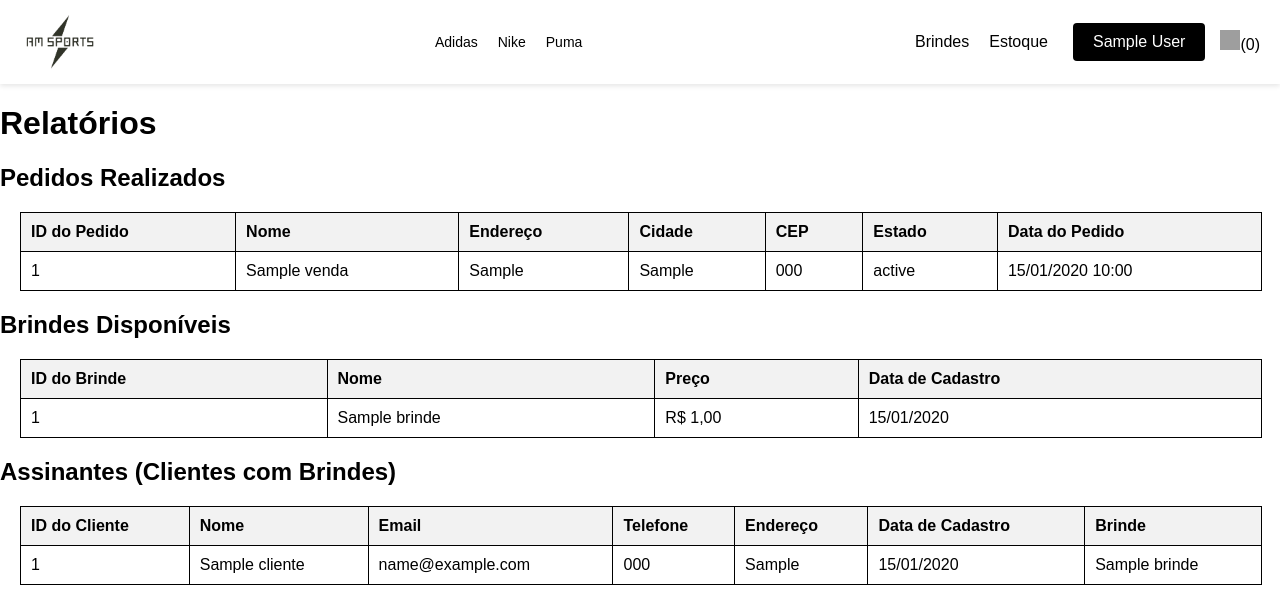
After one commit to Camilaronzzani/TCC-2, a PHP site: page /relatorios.php in a window 1280 px wide. The commit adds this page. Shown: the top 589 px of the page. Run offline with PHP 8.4, Linux system fonts and the light colour scheme; the visitor is signed in with stand-in values (Sample User, id 1); tables that the repository leaves empty hold one stand-in row (values such as "Sample post"); grey boxes are pictures that could not be loaded.

Commit message:
feito relatorio e ajuste brinde

```diff
--- a/nav.php
+++ b/nav.php
@@ -21,8 +21,13 @@
         <div class="dropdown-content">
           <a href="logout.php">Logout</a>
           <a href="meus_pedidos.php">Meus Pedidos</a>
+
+          <?php if ($_SESSION['id_cliente'] == 1): ?>
+            <a href="relatorios.php">Relatórios</a>
+          <?php endif; ?>
         </div>
       </div>
+
     <?php } else { ?>
       <a href="login.php">Entrar</a>
     <?php } ?>
@@ -31,7 +36,6 @@
 </nav>
 
 <script>
-
   // Carrega o carrinho do localStorage ou inicializa como um array vazio
   function carregarCarrinho() {
     const carrinho = localStorage.getItem('carrinho');
--- /dev/null
+++ b/relatorios.php
@@ -0,0 +1,135 @@
+<?php
+session_start();
+include 'conexao.php';
+
+if (!isset($_SESSION['id_cliente']) || $_SESSION['id_cliente'] != 1) {
+    header('Location: login.php');
+    exit();
+}
+
+$stmt_pedidos = $pdo->prepare("SELECT * FROM tb_vendas");
+$stmt_pedidos->execute();
+$pedidos = $stmt_pedidos->fetchAll(PDO::FETCH_ASSOC);
+
+$stmt_brindes = $pdo->prepare("SELECT * FROM tb_brindes");
+$stmt_brindes->execute();
+$brindes = $stmt_brindes->fetchAll(PDO::FETCH_ASSOC);
+
+$stmt_assinantes = $pdo->prepare("SELECT * FROM tb_clientes WHERE id_brinde IS NOT NULL");
+$stmt_assinantes->execute();
+$assinantes = $stmt_assinantes->fetchAll(PDO::FETCH_ASSOC);
+?>
+
+<!DOCTYPE html>
+<html lang="pt-BR">
+
+<head>
+    <meta charset="UTF-8">
+    <meta name="viewport" content="width=device-width, initial-scale=1.0">
+    <link rel="stylesheet" href="css/style.css">
+    <title>Relatórios</title>
+</head>
+
+<body>
+
+    <header>
+        <!-- Navbar -->
+        <?php include "nav.php"; ?>
+    </header>
+
+    <main class="p-6 bg-gray-100">
+        <h1 class="text-3xl font-bold mb-6">Relatórios</h1>
+
+        <h2 class="text-2xl font-semibold mb-4">Pedidos Realizados</h2>
+        <table class="min-w-full table-auto bg-white border border-gray-300 rounded-lg shadow-md mb-6">
+            <thead class="bg-gray-200">
+                <tr>
+                    <th class="px-4 py-2 text-left">ID do Pedido</th>
+                    <th class="px-4 py-2 text-left">Nome</th>
+                    <th class="px-4 py-2 text-left">Endereço</th>
+                    <th class="px-4 py-2 text-left">Cidade</th>
+                    <th class="px-4 py-2 text-left">CEP</th>
+                    <th class="px-4 py-2 text-left">Estado</th>
+                    <th class="px-4 py-2 text-left">Data do Pedido</th>
+                </tr>
+            </thead>
+            <tbody>
+                <?php foreach ($pedidos as $pedido): ?>
+                    <tr class="border-t hover:bg-gray-50">
+                        <td class="px-4 py-2"><?php echo $pedido['id_venda']; ?></td>
+                        <td class="px-4 py-2"><?php echo htmlspecialchars(html_entity_decode($pedido['nome']), ENT_QUOTES, 'UTF-8'); ?></td>
+                        <td class="px-4 py-2"><?php echo htmlspecialchars(html_entity_decode($pedido['endereco']), ENT_QUOTES, 'UTF-8'); ?></td>
+                        <td class="px-4 py-2"><?php echo htmlspecialchars(html_entity_decode($pedido['cidade']), ENT_QUOTES, 'UTF-8'); ?></td>
+                        <td class="px-4 py-2"><?php echo htmlspecialchars($pedido['cep'], ENT_QUOTES, 'UTF-8'); ?></td>
+                        <td class="px-4 py-2"><?php echo htmlspecialchars(html_entity_decode($pedido['estado']), ENT_QUOTES, 'UTF-8'); ?></td>
+                        <td class="px-4 py-2"><?php echo date('d/m/Y H:i', strtotime($pedido['data_venda'])); ?></td>
+                    </tr>
+                <?php endforeach; ?>
+            </tbody>
+        </table>
+
+        <h2 class="text-2xl font-semibold mb-4">Brindes Disponíveis</h2>
+        <table class="min-w-full table-auto bg-white border border-gray-300 rounded-lg shadow-md mb-6">
+            <thead class="bg-gray-200">
+                <tr>
+                    <th class="px-4 py-2 text-left">ID do Brinde</th>
+                    <th class="px-4 py-2 text-left">Nome</th>
+                    <th class="px-4 py-2 text-left">Preço</th>
+                    <th class="px-4 py-2 text-left">Data de Cadastro</th>
+                </tr>
+            </thead>
+            <tbody>
+                <?php foreach ($brindes as $brinde): ?>
+                    <tr class="border-t hover:bg-gray-50">
+                        <td class="px-4 py-2"><?php echo $brinde['id_brinde']; ?></td>
+                        <td class="px-4 py-2"><?php echo htmlspecialchars($brinde['nome'], ENT_QUOTES, 'UTF-8'); ?></td>
+                        <td class="px-4 py-2"><?php echo 'R$ ' . number_format($brinde['preco'], 2, ',', '.'); ?></td>
+                        <td class="px-4 py-2"><?php echo date('d/m/Y', strtotime($brinde['data_cadastro'])); ?></td>
+                    </tr>
+                <?php endforeach; ?>
+            </tbody>
+        </table>
+
+        <h2 class="text-2xl font-semibold mb-4">Assinantes (Clientes com Brindes)</h2>
+        <table class="min-w-full table-auto bg-white border border-gray-300 rounded-lg shadow-md mb-6">
+            <thead class="bg-gray-200">
+                <tr>
+                    <th class="px-4 py-2 text-left">ID do Cliente</th>
+                    <th class="px-4 py-2 text-left">Nome</th>
+                    <th class="px-4 py-2 text-left">Email</th>
+                    <th class="px-4 py-2 text-left">Telefone</th>
+                    <th class="px-4 py-2 text-left">Endereço</th>
+                    <th class="px-4 py-2 text-left">Data de Cadastro</th>
+                    <th class="px-4 py-2 text-left">Brinde</th>
+                </tr>
+            </thead>
+            <tbody>
+                <?php foreach ($assinantes as $assinante): ?>
+                    <tr class="border-t hover:bg-gray-50">
+                        <td class="px-4 py-2"><?php echo $assinante['id_cliente']; ?></td>
+                        <td class="px-4 py-2"><?php echo htmlspecialchars($assinante['nome'], ENT_QUOTES, 'UTF-8'); ?></td>
+                        <td class="px-4 py-2"><?php echo htmlspecialchars($assinante['email'], ENT_QUOTES, 'UTF-8'); ?></td>
+                        <td class="px-4 py-2"><?php echo htmlspecialchars($assinante['telefone'], ENT_QUOTES, 'UTF-8'); ?></td>
+                        <td class="px-4 py-2"><?php echo htmlspecialchars($assinante['endereco'], ENT_QUOTES, 'UTF-8'); ?></td>
+                        <td class="px-4 py-2"><?php echo date('d/m/Y', strtotime($assinante['data_cadastro'])); ?></td>
+                        <td class="px-4 py-2">
+                            <?php
+                            $stmt_brinde_cliente = $pdo->prepare("SELECT nome FROM tb_brindes WHERE id_brinde = :id_brinde");
+                            $stmt_brinde_cliente->execute(['id_brinde' => $assinante['id_brinde']]);
+                            $brinde_cliente = $stmt_brinde_cliente->fetch(PDO::FETCH_ASSOC);
+                            echo $brinde_cliente ? htmlspecialchars($brinde_cliente['nome'], ENT_QUOTES, 'UTF-8') : 'Nenhum';
+                            ?>
+                        </td>
+                    </tr>
+                <?php endforeach; ?>
+            </tbody>
+        </table>
+    </main>
+
+    <footer>
+        <?php include "footer.php"; ?>
+    </footer>
+
+</body>
+
+</html>
```
Also changed, not shown: brindes.php (+41 -32 lines), comprar.php (+11 -14 lines), index.php (+15 -10 lines), meus_pedidos.php (+7 -5 lines).
